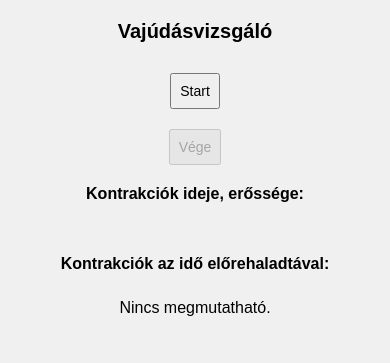
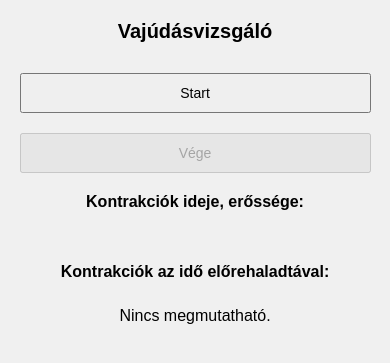
Before and after one commit to janoskonig/labor, a Flask app: page / in a window 390 px wide. Shown: the top 363 px of the page. Run offline with Flask 3, Linux system fonts and the light colour scheme.

Commit message:
iPhone opti v2

```diff
--- a/static/style.css
+++ b/static/style.css
@@ -12,23 +12,30 @@ body {
 h1 {
     font-size: 24px;
     margin: 20px 0;
+    text-align: center;
 }
 
 h2 {
     font-size: 18px;
     margin: 10px 0;
+    text-align: center;
 }
 
 button {
-    padding: 10px 20px;
+    padding: 15px 0;
     font-size: 16px;
     margin: 10px 5px;
+    width: 90%;
+    max-width: 400px;
+    display: block;
 }
 
 form {
     display: flex;
     flex-direction: column;
     align-items: center;
+    width: 90%;
+    max-width: 400px;
 }
 
 form label {
@@ -39,6 +46,8 @@ form input, form button {
     margin-bottom: 10px;
     font-size: 16px;
     padding: 10px;
+    width: 100%;
+    box-sizing: border-box;
 }
 
 ul {
@@ -54,6 +63,7 @@ ul li {
     padding: 10px;
     border-radius: 5px;
     box-shadow: 0 0 5px rgba(0,0,0,0.1);
+    font-size: 16px;
 }
 
 /* Styles for the contraction plot */
@@ -75,7 +85,7 @@ img {
 
     button, form input, form button {
         font-size: 14px;
-        padding: 8px;
+        padding: 10px;
     }
 
     ul li {
--- a/templates/index.html
+++ b/templates/index.html
@@ -4,6 +4,7 @@
     <meta charset="UTF-8">
     <title>Vajúdás tracker</title>
     <link rel="stylesheet" href="{{ url_for('static', filename='style.css') }}">
+    <meta name="viewport" content="width=device-width, initial-scale=1.0">
 </head>
 <body>
     <h1>Vajúdásvizsgáló</h1>
```
